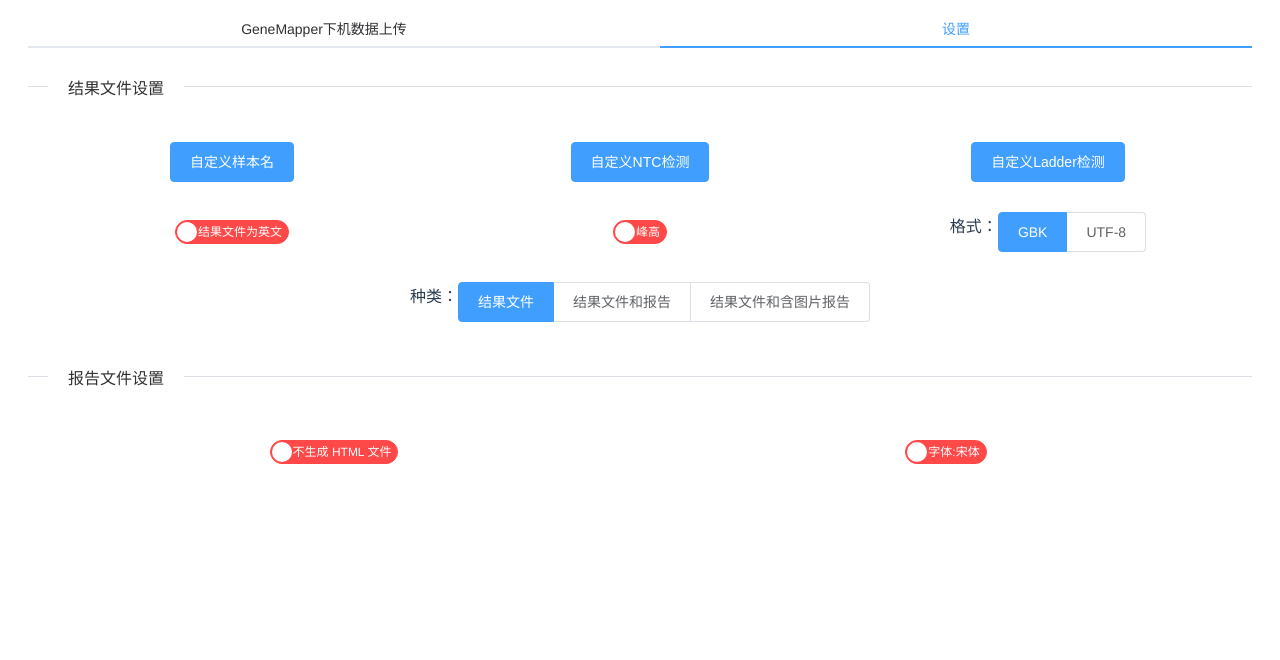
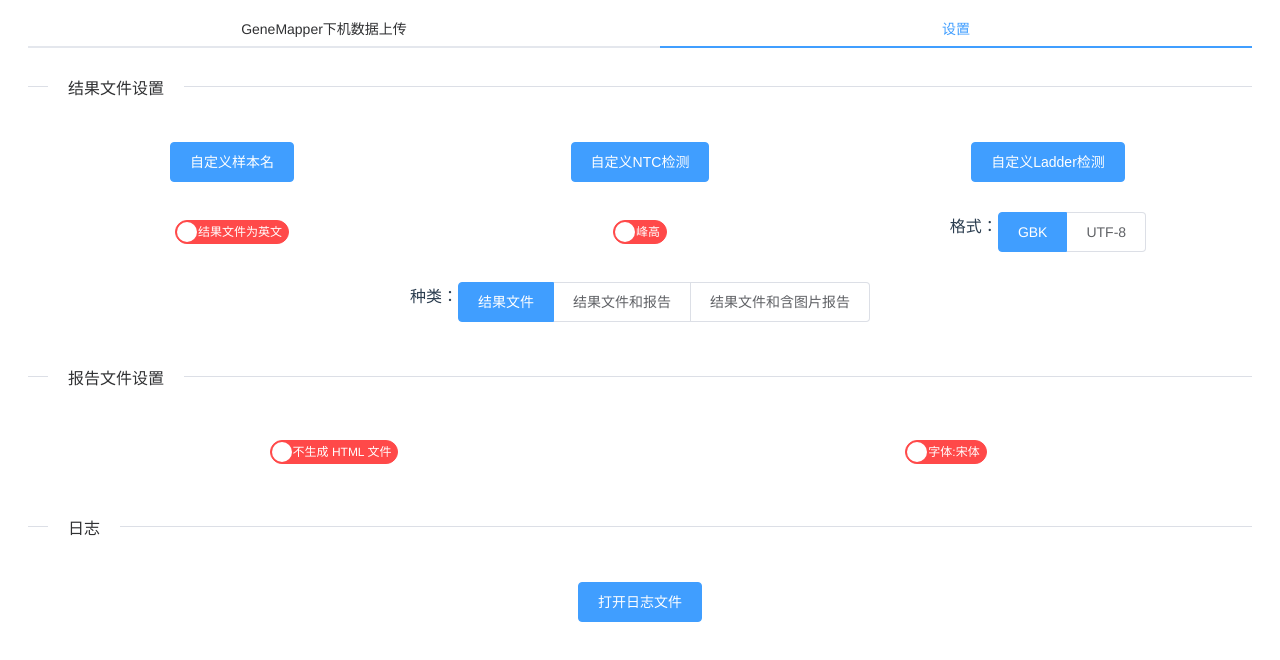
Before and after one commit to NTLx/SMNFiler, a Vue app: page / in a window 1280 px wide. Both pictures are taken after a click on the tab "设置". Shown: the top 660 px of the page. Built offline with nearby package versions, Linux system fonts and the light colour scheme.

Commit message:
feat: add a method for generating log file

```diff
--- a/src/App.vue
+++ b/src/App.vue
@@ -27,10 +27,10 @@
                   ladderName: uploadParams.ladderName,
                   language: uploadParams.language,
                   peakStatus: uploadParams.peakStatus,
-                  outputFormat:uploadParams.outputFormat,
-                  fileType:uploadParams.fileType,
-                  htmlStatus:uploadParams.htmlStatus,
-                  fontStatus:uploadParams.fontStatus
+                  outputFormat: uploadParams.outputFormat,
+                  fileType: uploadParams.fileType,
+                  htmlStatus: uploadParams.htmlStatus,
+                  fontStatus: uploadParams.fontStatus,
                 }"
                 :http-request="httpRequest"
                 :before-upload="beforeAvatarUpload"
@@ -83,7 +83,11 @@
             </el-row>
             <el-row class="fileSetting">
               <el-col :span="8">
-                <el-button type="primary" @click="customSampleName = true" size="large">
+                <el-button
+                  type="primary"
+                  @click="customSampleName = true"
+                  size="large"
+                >
                   自定义样本名
                 </el-button>
                 <el-dialog
@@ -107,7 +111,11 @@
                 </el-dialog>
               </el-col>
               <el-col :span="8">
-                <el-button type="primary" @click="customNTCSampleName = true" size="large">
+                <el-button
+                  type="primary"
+                  @click="customNTCSampleName = true"
+                  size="large"
+                >
                   自定义NTC检测
                 </el-button>
                 <el-dialog
@@ -212,20 +220,27 @@
                   @change="switchFileType"
                   size="large"
                 >
-                  <el-radio-button label="summaryFile">结果文件</el-radio-button>
-                  <el-radio-button label="summaryFileAndReportFile">结果文件和报告</el-radio-button>
-                  <el-radio-button label="summaryFileAndReportPictureFile">结果文件和含图片报告</el-radio-button>
+                  <el-radio-button label="summaryFile"
+                    >结果文件</el-radio-button
+                  >
+                  <el-radio-button label="summaryFileAndReportFile"
+                    >结果文件和报告</el-radio-button
+                  >
+                  <el-radio-button label="summaryFileAndReportPictureFile"
+                    >结果文件和含图片报告</el-radio-button
+                  >
                 </el-radio-group>
               </el-col>
             </el-row>
             <el-row>
-               <el-col :span="24">
+              <el-col :span="24">
                 <el-divider content-position="left">报告文件设置</el-divider>
               </el-col>
             </el-row>
             <el-row class="fileSetting">
               <el-col :span="12">
-                <el-switch v-model="value3"
+                <el-switch
+                  v-model="value3"
                   size="large"
                   inline-prompt
                   active-text="生成 HTML 文件"
@@ -236,12 +251,13 @@
                     --el-switch-off-color: #ff4949;
                   "
                   inactive-text="不生成 HTML 文件"
-                  @change="switchReceiveStatus3">
-
+                  @change="switchReceiveStatus3"
+                >
                 </el-switch>
               </el-col>
               <el-col :span="12">
-                <el-switch v-model="value4"
+                <el-switch
+                  v-model="value4"
                   size="large"
                   inline-prompt
                   active-text="字体:MiSans"
@@ -252,9 +268,21 @@
                     --el-switch-off-color: #ff4949;
                   "
                   inactive-text="字体:宋体"
-                  @change="switchReceiveStatus4">
-
+                  @change="switchReceiveStatus4"
+                >
                 </el-switch>
+              </el-col>
+            </el-row>
+            <el-row>
+              <el-col :span="24">
+                <el-divider content-position="left">日志</el-divider>
+              </el-col>
+            </el-row>
+            <el-row class="fileSetting">
+              <el-col :span="24">
+                <el-button @click="openLogFile" type="primary" size="large">
+                  打开日志文件
+                </el-button>
               </el-col>
             </el-row>
           </div>
@@ -330,12 +358,20 @@ export default {
       console.log("自定义标准品样本名", data.data.stdName);
       console.log("结果文件为中文", data.data.language);
       console.log("峰状态", data.data.peakStatus);
-      console.log("文件格式",data.data.outputFormat);
-      console.log("文件种类",data.data.fileType);
-      console.log("字体文件状态",data.data.fontStatus);
-      console.log("生成html文件",data.data.htmlStatus);
+      console.log("文件格式", data.data.outputFormat);
+      console.log("文件种类", data.data.fileType);
+      console.log("字体文件状态", data.data.fontStatus);
+      console.log("生成html文件", data.data.htmlStatus);
       var file = data.file;
       var path = require("path");
+      var log = window.require("electron-log");
+      log.transports.console.level = "silly";
+      var app = window.require("@electron/remote").app;
+      var logFilepath = path.join(app.getPath("temp"));
+      console.log(logFilepath);
+      var logFilename = "SMNFilerVue.log";
+      log.transports.file.resolvePath = () =>
+        path.join(logFilepath, logFilename);
       const { exec } = window.require("child_process");
       var fs = window.require("fs");
       var exeFile;
@@ -364,6 +400,7 @@ export default {
             exec(exeFile + " -i " + file.path, (error, stdout, stderr) => {
               if (error || stderr) {
                 const notice = "输入下机数据文件" + file.name + "处理有误！";
+                log.error("\n" + "当前输入下机数据文件" +file.name +"\n" +"处理有误！")
                 ElNotification({
                   showClose: true,
                   message: notice,
@@ -376,6 +413,7 @@ export default {
                 console.log("stderr:\n" + stderr);
               } else if (stdout) {
                 const notice = "输入下机数据文件" + file.name + "处理完成";
+                log.info("\n" + "当前输入下机数据文件" +file.name +"\n" +"处理完成！")
                 ElNotification({
                   showClose: true,
                   message: notice,
@@ -399,6 +437,7 @@ export default {
             exec(exeFile + " -i " + file.path, (error, stdout, stderr) => {
               if (error || stderr) {
                 const notice = "输入下机数据文件" + file.name + "处理有误！";
+                log.error("\n" + "当前输入下机数据文件" +file.name +"\n" +"处理有误！")
                 ElNotification({
                   showClose: true,
                   message: notice,
@@ -411,6 +450,7 @@ export default {
                 console.log("stderr:\n" + stderr);
               } else if (stdout) {
                 const notice = "输入下机数据文件" + file.name + "处理完成";
+                log.info("\n" + "当前输入下机数据文件" +file.name +"\n" +"处理完成！")
                 ElNotification({
                   showClose: true,
                   message: notice,
@@ -453,23 +493,39 @@ export default {
       this.uploadParams.peakStatus = val;
     },
     //文件格式转换GBK，UTF-8
-    switchFileFormat(val){
+    switchFileFormat(val) {
       console.log("输出文件格式", val);
       this.uploadParams.outputFormat = val;
     },
     //切换输出文件种类
-    switchFileType(val){
-       console.log("输出文件种类", val);
+    switchFileType(val) {
+      console.log("输出文件种类", val);
       this.uploadParams.fileType = val;
     },
     // 生成html文件
-    switchReceiveStatus3(val){
+    switchReceiveStatus3(val) {
       this.uploadParams.htmlStatus = val;
     },
     //切换字体文件方法
-    switchReceiveStatus4(val){
+    switchReceiveStatus4(val) {
       this.uploadParams.fontStatus = val;
-    }
+    },
+    // 日志
+    openLogFile() {
+      var log = window.require("electron-log");
+      var path = require("path");
+      var app = window.require("@electron/remote").app;
+      var logFilepath = path.join(app.getPath("temp"));
+      console.log(logFilepath);
+      let convertedLogFilepath = logFilepath.replace(/\\/g, "/");
+      var logFilename = "SMNFilerVue.log";
+      log.transports.file.resolvePath = () =>
+        path.join(convertedLogFilepath, logFilename);
+      console.log(path.join(convertedLogFilepath, logFilename));
+      const { shell } = window.require("electron");
+      shell.openExternal(path.join(convertedLogFilepath, logFilename));
+      // window.open(path.join(convertedLogFilepath, logFilename));
+    },
   },
 };
 </script>
@@ -541,7 +597,7 @@ a.help {
 i.el-icon.el-icon--upload {
   margin-top: 100px;
 }
-.leftText{
+.leftText {
   display: flex;
   align-items: center;
 }
```
